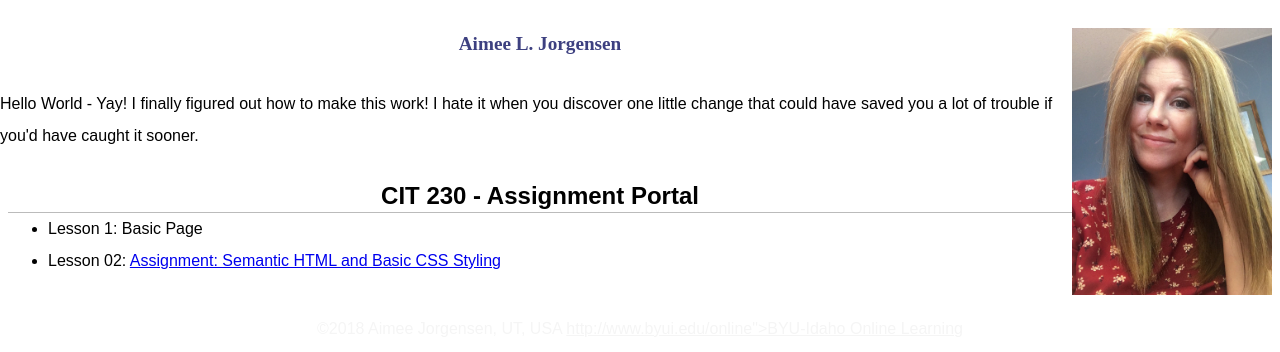
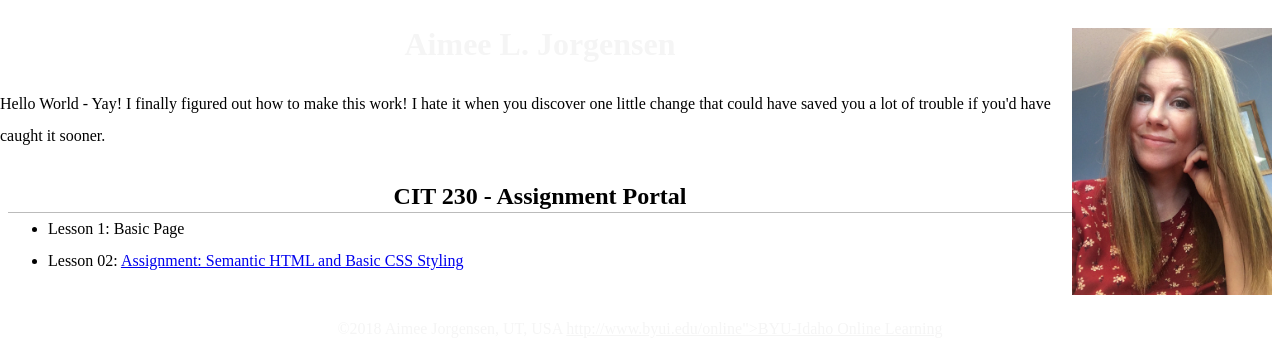
Before and after one commit to ajorgensen5/ajorgensen5.github.io, a PHP site: page / in a window 1280 px wide. Shown: the top 352 px of the page. Run offline with PHP 8.4, Linux system fonts and the light colour scheme.

Commit message:
fixed css

```diff
--- a/styles/main.css
+++ b/styles/main.css
@@ -7,14 +7,13 @@
 body {
     font-size: 16px;
     line-height: 32px;
-    font-family: Ubuntu, sans-serif;
+    font-family: /* Ubuntu, sans-serif */;
     color: /* #xxxxxx */;
 }
 
 h1 {
-    font-family: Tangerine, serif;
-    font-size: 1.2rem;
-    color: #3D4080;
+    font-size: /* x.xrem  (rem is a unit of measure) */;
+    color: /* #xxxxxx */;
 }
 
 h2 {
```
